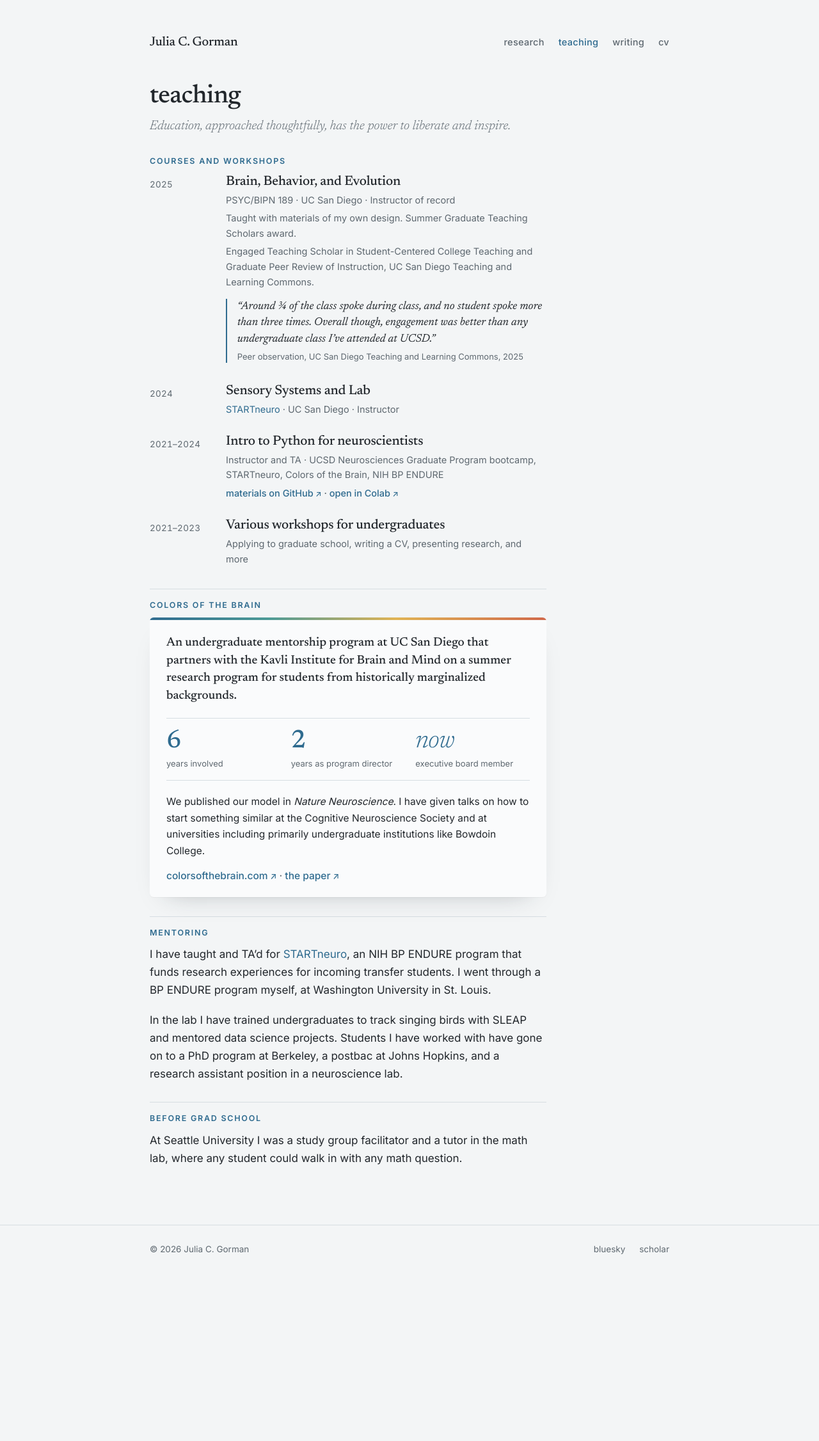
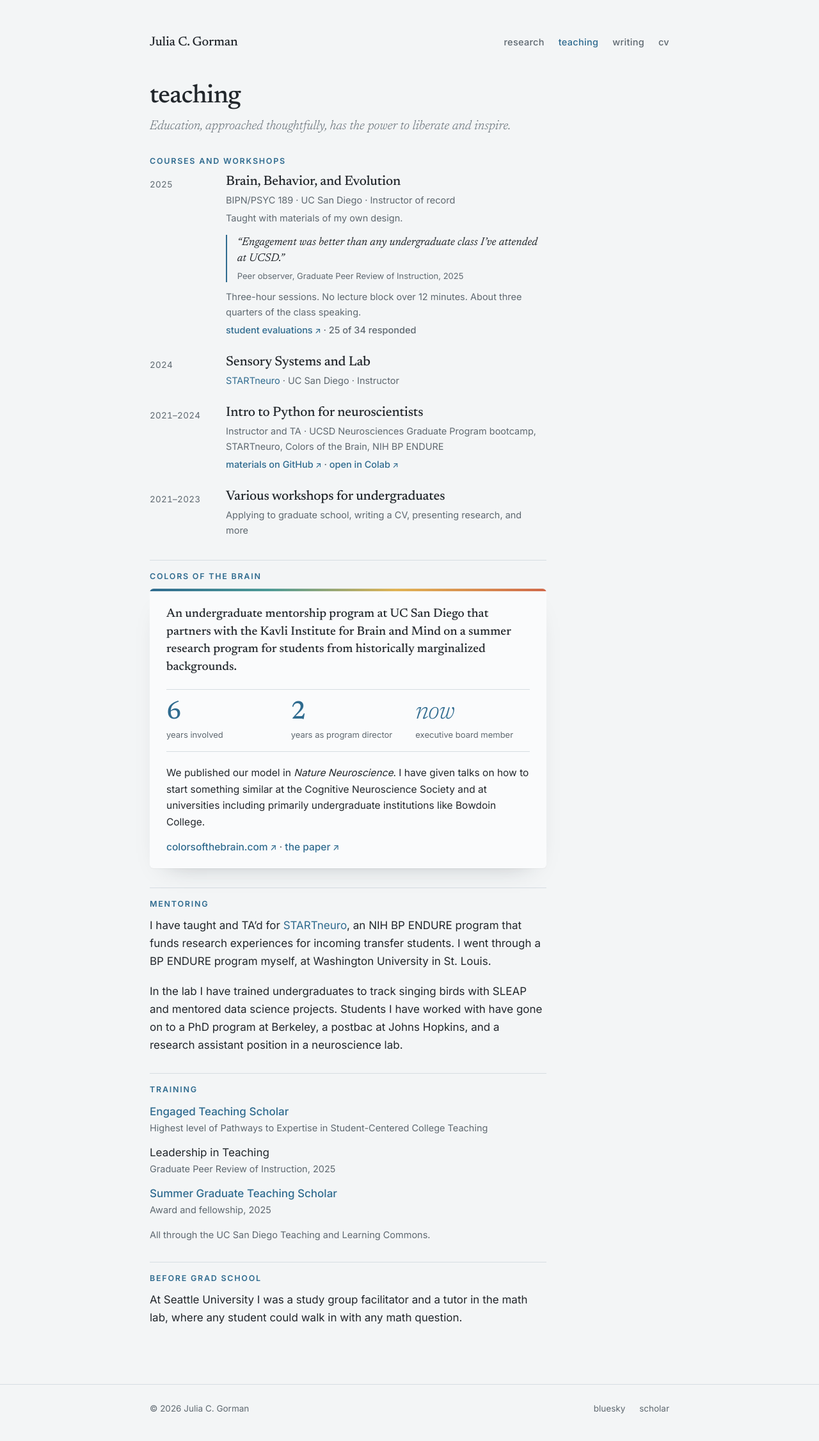
Before and after one commit to juliagorman/juliagorman.github.io, a Jekyll site: the page built from teaching.md, in a window 1280 px wide. Shown: the whole page at 64% size. Built offline with Jekyll 4.4.1, drawn with Linux system fonts in a browser that asks for light colours; before the commit the page ends 2003 px from its top, so only the background shows below that.

Commit message:
Teaching: training section, evaluations, BIPN/PSYC; contact email

```diff
--- a/_layouts/default.html
+++ b/_layouts/default.html
@@ -9,7 +9,7 @@
   <link rel="preconnect" href="https://fonts.googleapis.com">
   <link rel="preconnect" href="https://fonts.gstatic.com" crossorigin>
   <link href="https://fonts.googleapis.com/css2?family=Newsreader:ital,opsz,wght@0,6..72,300;0,6..72,500;0,6..72,600;1,6..72,300;1,6..72,400&family=Inter:wght@400;500;600&display=swap" rel="stylesheet">
-  <link rel="stylesheet" href="{{ '/assets/css/style.css' | relative_url }}">
+  <link rel="stylesheet" href="{{ '/assets/css/style.css' | relative_url }}?v={{ site.time | date: '%s' }}">
   {% feed_meta %}
 </head>
 <body class="{{ page.layout }}">
--- a/assets/css/style.scss
+++ b/assets/css/style.scss
@@ -299,6 +299,11 @@ a:hover { color: var(--accent-deep); text-decoration: underline; text-underline-
   color: var(--ink-soft);
 }
 
+.prose ul.plain { list-style: none; padding: 0; margin: 0 0 0.9em; }
+.prose ul.plain li { margin: 0 0 0.7em; }
+.prose ul.plain a { font-weight: 500; }
+.prose ul.plain span { display: block; font-size: 14.5px; color: var(--ink-soft); }
+
 /* ---------- feature panel (Colors of the Brain) ---------- */
 
 .feature {
--- a/teaching.md
+++ b/teaching.md
@@ -11,15 +11,16 @@ permalink: /teaching/
   <div class="when">2025</div>
   <div>
     <h3>Brain, Behavior, and Evolution</h3>
-    <p class="role">PSYC/BIPN 189 · UC San Diego · Instructor of record</p>
-    <p class="note">Taught with materials of my own design. Summer Graduate Teaching Scholars award.</p>
-    <p class="note">Engaged Teaching Scholar in Student-Centered College Teaching and Graduate Peer Review of Instruction, UC San Diego Teaching and Learning Commons.</p>
+    <p class="role">BIPN/PSYC 189 · UC San Diego · Instructor of record</p>
+    <p class="note">Taught with materials of my own design.</p>
     <blockquote class="said">
-      “Around ¾ of the class spoke during class, and no student spoke more than three times. Overall though, engagement was better than any undergraduate class I’ve attended at UCSD.”
-      <cite>Peer observation, UC San Diego Teaching and Learning Commons, 2025</cite>
+      “Engagement was better than any undergraduate class I’ve attended at UCSD.”
+      <cite>Peer observer, Graduate Peer Review of Instruction, 2025</cite>
     </blockquote>
-    <!-- SYLLABUS + EVALS: put the PDFs in assets/files/ with these names, then uncomment.
-    <p class="links"><a href="{{ '/assets/files/PSYCBIPN189_Syllabus.pdf' | relative_url }}">syllabus</a> · <a href="{{ '/assets/files/PSYCBIPN189_Evaluations.pdf' | relative_url }}">student evaluations</a></p>
+    <p class="note">Three-hour sessions. No lecture block over 12 minutes. About three quarters of the class speaking.</p>
+    <p class="links"><a href="{{ '/assets/files/BIPN_PSYC189_Evaluations_Summer2025.pdf' | relative_url }}">student evaluations</a> · 25 of 34 responded</p>
+    <!-- SYLLABUS: put PSYCBIPN189_Syllabus.pdf in assets/files/, then uncomment.
+    <p class="links"><a href="{{ '/assets/files/PSYCBIPN189_Syllabus.pdf' | relative_url }}">syllabus</a></p>
     -->
   </div>
 </div>
@@ -68,6 +69,16 @@ I have taught and TA'd for <a href="https://ugresearch.ucsd.edu/programs/all-urh
 
 In the lab I have trained undergraduates to track singing birds with SLEAP and mentored data science projects. Students I have worked with have gone on to a PhD program at Berkeley, a postbac at Johns Hopkins, and a research assistant position in a neuroscience lab.
 
+## training
+
+<ul class="plain">
+  <li><a href="https://sites.google.com/ucsd.edu/expertiseinteaching/home">Engaged Teaching Scholar</a><span>Highest level of Pathways to Expertise in Student-Centered College Teaching</span></li>
+  <li>Leadership in Teaching<span>Graduate Peer Review of Instruction, 2025</span></li>
+  <li><a href="https://engagedteaching.ucsd.edu/educators/grad-students/sgts.html">Summer Graduate Teaching Scholar</a><span>Award and fellowship, 2025</span></li>
+</ul>
+
+<p class="note">All through the UC San Diego Teaching and Learning Commons.</p>
+
 ## before grad school
 
 At Seattle University I was a study group facilitator and a tutor in the math lab, where any student could walk in with any math question.
```
Also changed, not shown: index.md (+1 -2 lines), 1 other file.
